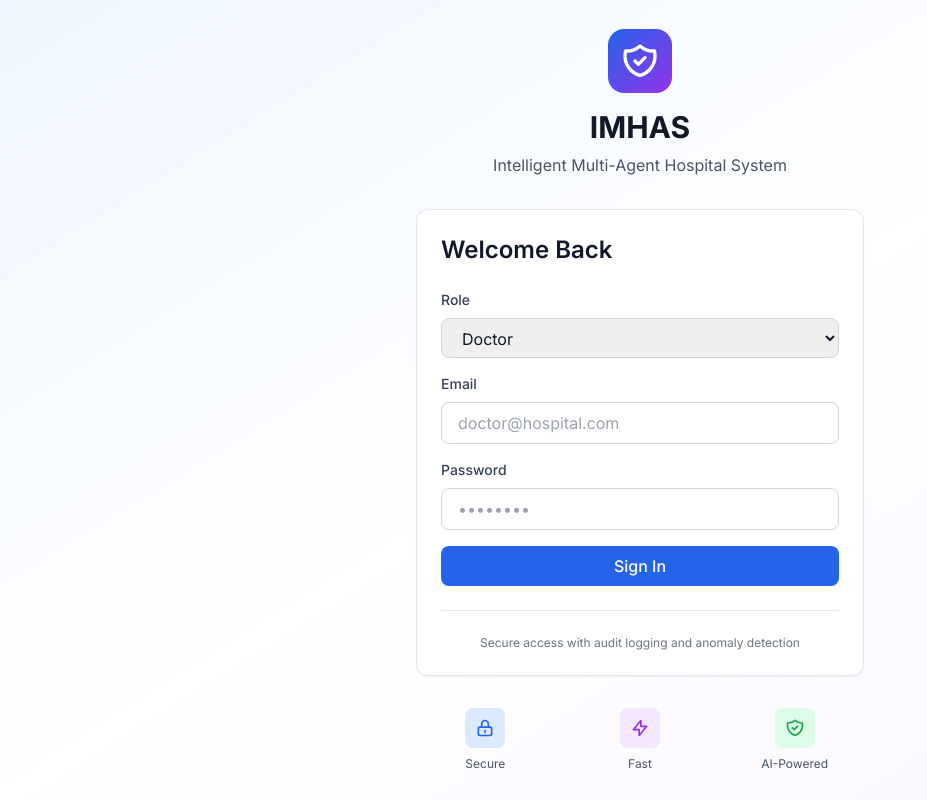
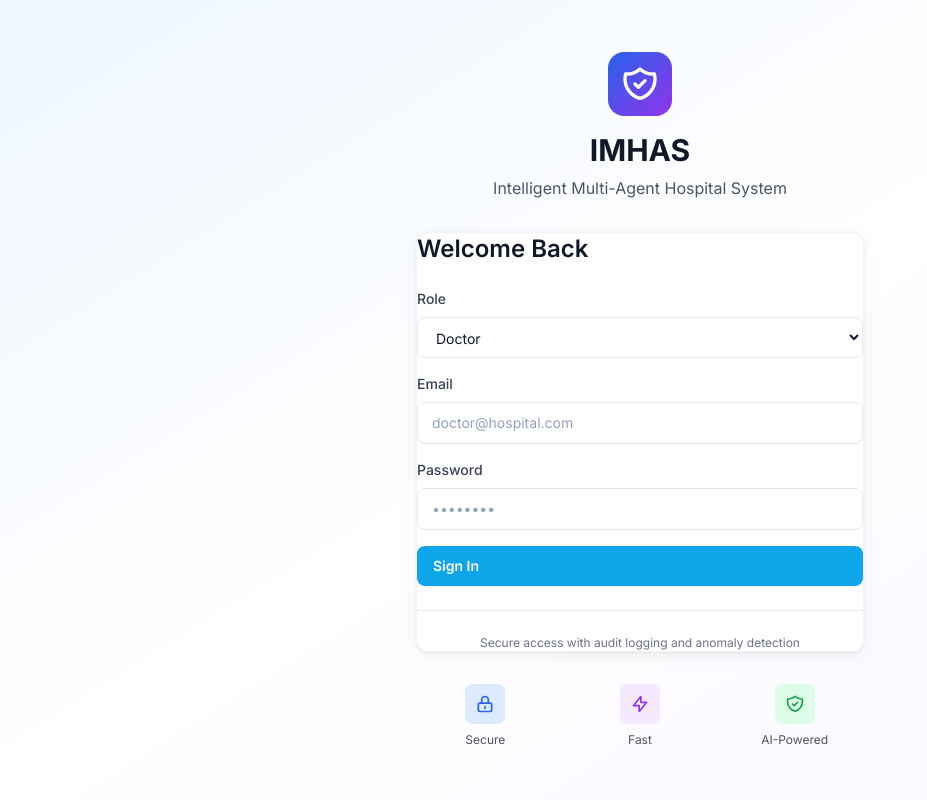
Before and after one commit to karthicksaai/IMHAS, a React (Vite) app in the folder frontend/: page /login in a window 1280 px wide. Shown: the whole page, without its empty margins (0-927 px from the left). Built offline with nearby package versions, Linux system fonts and the light colour scheme; no server answers.

Commit message:
feat: complete frontend redesign - modern medical UI with security command center

```diff
--- a/frontend/src/index.css
+++ b/frontend/src/index.css
@@ -2,93 +2,270 @@
 @tailwind components;
 @tailwind utilities;
 
-@layer base {
-  * {
-    @apply border-border;
+/* ── Design System Tokens ─────────────────────────────────── */
+:root {
+  --color-bg:          #f8fafc;
+  --color-sidebar:     #0f172a;
+  --color-sidebar-hover: #1e293b;
+  --color-accent:      #0ea5e9;
+  --color-accent-dark: #0284c7;
+  --color-accent-glow: rgba(14,165,233,0.15);
+  --color-danger:      #ef4444;
+  --color-danger-bg:   rgba(239,68,68,0.08);
+  --color-success:     #22c55e;
+  --color-warning:     #f59e0b;
+  --color-text:        #0f172a;
+  --color-text-muted:  #64748b;
+  --color-border:      #e2e8f0;
+  --radius-card:       12px;
+  --shadow-card:       0 1px 3px rgba(0,0,0,0.06), 0 4px 16px rgba(0,0,0,0.06);
+  --shadow-card-hover: 0 4px 12px rgba(0,0,0,0.1), 0 8px 32px rgba(14,165,233,0.12);
+  --sidebar-width:     256px;
+  --sidebar-collapsed: 72px;
+  --header-height:     64px;
+}
+
+/* ── Base ─────────────────────────────────────────────────── */
+*, *::before, *::after { box-sizing: border-box; }
+
+html { font-family: 'Inter', system-ui, -apple-system, sans-serif; }
+
+body {
+  background-color: var(--color-bg);
+  color: var(--color-text);
+  margin: 0;
+  -webkit-font-smoothing: antialiased;
+}
+
+/* ── Scrollbar ────────────────────────────────────────────── */
+::-webkit-scrollbar { width: 6px; height: 6px; }
+::-webkit-scrollbar-track { background: transparent; }
+::-webkit-scrollbar-thumb { background: #cbd5e1; border-radius: 99px; }
+::-webkit-scrollbar-thumb:hover { background: #94a3b8; }
+
+/* ── Cards ────────────────────────────────────────────────── */
+@layer components {
+  .card {
+    @apply bg-white rounded-xl border border-slate-100;
+    box-shadow: var(--shadow-card);
+    border-radius: var(--radius-card);
   }
-  body {
-    @apply bg-gray-50 text-gray-900 antialiased;
-    font-family: 'Inter', system-ui, -apple-system, sans-serif;
+  .card:hover {
+    box-shadow: var(--shadow-card-hover);
+    transition: box-shadow 0.2s ease;
+  }
+
+  /* ── Buttons ──────────────────────────────────────────────── */
+  .btn-primary {
+    @apply inline-flex items-center gap-2 px-4 py-2.5 rounded-lg font-semibold text-white text-sm transition-all;
+    background-color: var(--color-accent);
+    border: none;
+    cursor: pointer;
+  }
+  .btn-primary:hover {
+    background-color: var(--color-accent-dark);
+    transform: translateY(-1px);
+    box-shadow: 0 4px 12px rgba(14,165,233,0.35);
+  }
+  .btn-primary:active { transform: translateY(0); }
+
+  .btn-secondary {
+    @apply inline-flex items-center gap-2 px-4 py-2.5 rounded-lg font-semibold text-sm transition-all;
+    background-color: white;
+    color: var(--color-accent);
+    border: 1.5px solid var(--color-accent);
+    cursor: pointer;
+  }
+  .btn-secondary:hover {
+    background-color: var(--color-accent-glow);
+    transform: translateY(-1px);
+  }
+
+  .btn-danger {
+    @apply inline-flex items-center gap-2 px-4 py-2.5 rounded-lg font-semibold text-white text-sm transition-all;
+    background-color: var(--color-danger);
+    border: none;
+    cursor: pointer;
+  }
+
+  /* ── Inputs ───────────────────────────────────────────────── */
+  .input-field {
+    @apply w-full px-3.5 py-2.5 rounded-lg text-sm border transition-all outline-none;
+    border-color: var(--color-border);
+    background: white;
+    color: var(--color-text);
+  }
+  .input-field:focus {
+    border-color: var(--color-accent);
+    box-shadow: 0 0 0 3px var(--color-accent-glow);
+  }
+  .input-field::placeholder { color: #94a3b8; }
+
+  /* ── Badges ───────────────────────────────────────────────── */
+  .badge {
+    @apply inline-flex items-center gap-1 px-2.5 py-0.5 rounded-full text-xs font-semibold;
+  }
+  .badge-success { @apply badge bg-emerald-50 text-emerald-700 border border-emerald-200; }
+  .badge-danger  { @apply badge bg-red-50 text-red-700 border border-red-200; }
+  .badge-warning { @apply badge bg-amber-50 text-amber-700 border border-amber-200; }
+  .badge-info    { @apply badge bg-sky-50 text-sky-700 border border-sky-200; }
+  .badge-neutral { @apply badge bg-slate-100 text-slate-600 border border-slate-200; }
+
+  /* ── Sidebar ──────────────────────────────────────────────── */
+  .sidebar {
+    position: fixed;
+    top: 0; left: 0; bottom: 0;
+    width: var(--sidebar-width);
+    background-color: var(--color-sidebar);
+    display: flex;
+    flex-direction: column;
+    z-index: 50;
+    transition: width 0.25s ease;
+    overflow: hidden;
+  }
+  .sidebar.collapsed { width: var(--sidebar-collapsed); }
+
+  .sidebar-nav-item {
+    @apply flex items-center gap-3 px-4 py-3 mx-2 rounded-lg text-sm font-medium cursor-pointer transition-all;
+    color: #94a3b8;
+    text-decoration: none;
+  }
+  .sidebar-nav-item:hover {
+    background-color: var(--color-sidebar-hover);
+    color: white;
+  }
+  .sidebar-nav-item.active {
+    background-color: var(--color-accent-glow);
+    color: var(--color-accent);
+    border: 1px solid rgba(14,165,233,0.2);
+  }
+
+  /* ── Page layout ──────────────────────────────────────────── */
+  .page-layout {
+    margin-left: var(--sidebar-width);
+    min-height: 100vh;
+    background-color: var(--color-bg);
+    transition: margin-left 0.25s ease;
+  }
+  .page-layout.sidebar-collapsed { margin-left: var(--sidebar-collapsed); }
+
+  .page-header {
+    position: sticky; top: 0; z-index: 40;
+    height: var(--header-height);
+    background: rgba(248,250,252,0.9);
+    backdrop-filter: blur(12px);
+    border-bottom: 1px solid var(--color-border);
+    @apply flex items-center justify-between px-6;
+  }
+
+  .page-content { @apply px-6 py-6; }
+
+  /* ── KPI Cards ────────────────────────────────────────────── */
+  .kpi-card {
+    @apply card p-5 flex flex-col gap-2;
+  }
+  .kpi-icon {
+    @apply w-10 h-10 rounded-xl flex items-center justify-center text-lg flex-shrink-0;
+  }
+
+  /* ── Table ────────────────────────────────────────────────── */
+  .data-table { @apply w-full text-sm; }
+  .data-table thead { @apply bg-slate-50; }
+  .data-table th {
+    @apply px-4 py-3 text-left text-xs font-semibold text-slate-500 uppercase tracking-wider;
+  }
+  .data-table td { @apply px-4 py-3 text-slate-700 border-t border-slate-50; }
+  .data-table tr:hover td { @apply bg-slate-50/60; }
+  .data-table tr.anomaly-row td { background-color: var(--color-danger-bg) !important; }
+
+  /* ── Agent status strip ───────────────────────────────────── */
+  .agent-strip {
+    @apply flex items-center gap-2 px-3 py-2 rounded-lg bg-slate-50 border border-slate-100 text-xs font-medium text-slate-700;
+  }
+
+  /* ── Tab bar ──────────────────────────────────────────────── */
+  .tab-bar { @apply flex gap-1 p-1 bg-slate-100 rounded-xl w-fit; }
+  .tab-item {
+    @apply px-4 py-2 rounded-lg text-sm font-medium cursor-pointer transition-all text-slate-500;
+  }
+  .tab-item.active { @apply bg-white text-slate-900 shadow-sm; }
+  .tab-item:hover:not(.active) { @apply text-slate-700; }
+
+  /* ── Filter pills ─────────────────────────────────────────── */
+  .filter-pill {
+    @apply px-4 py-1.5 rounded-full text-xs font-semibold cursor-pointer transition-all border;
+    color: var(--color-text-muted);
+    border-color: var(--color-border);
+    background: white;
+  }
+  .filter-pill.active {
+    background-color: var(--color-accent);
+    color: white;
+    border-color: var(--color-accent);
+  }
+
+  /* ── Drag-drop zone ───────────────────────────────────────── */
+  .dropzone {
+    @apply border-2 border-dashed rounded-xl p-8 text-center transition-all cursor-pointer;
+    border-color: var(--color-border);
+    background: #fafafa;
+  }
+  .dropzone:hover, .dropzone.drag-over {
+    border-color: var(--color-accent);
+    background-color: var(--color-accent-glow);
   }
 }
 
-@layer components {
-  .btn-primary {
-    @apply bg-blue-600 text-white px-4 py-2 rounded-lg hover:bg-blue-700 transition-colors font-medium disabled:opacity-50 disabled:cursor-not-allowed;
-  }
-
-  .btn-secondary {
-    @apply bg-gray-200 text-gray-700 px-4 py-2 rounded-lg hover:bg-gray-300 transition-colors font-medium;
-  }
-
-  .card {
-    @apply bg-white rounded-xl shadow-sm border border-gray-200 p-6;
-  }
-
-  .input-field {
-    @apply w-full px-4 py-2 border border-gray-300 rounded-lg focus:ring-2 focus:ring-blue-500 focus:border-transparent outline-none transition-all;
-  }
-
-  .badge {
-    @apply inline-flex items-center px-3 py-1 rounded-full text-xs font-medium;
-  }
-
-  .badge-success {
-    @apply bg-green-100 text-green-700;
-  }
-
-  .badge-warning {
-    @apply bg-yellow-100 text-yellow-700;
-  }
-
-  .badge-error {
-    @apply bg-red-100 text-red-700;
-  }
-
-  .badge-info {
-    @apply bg-blue-100 text-blue-700;
-  }
+/* ── Animations ───────────────────────────────────────────── */
+@keyframes fadeInUp {
+  from { opacity: 0; transform: translateY(16px); }
+  to   { opacity: 1; transform: translateY(0); }
+}
+@keyframes slideInLeft {
+  from { opacity: 0; transform: translateX(-24px); }
+  to   { opacity: 1; transform: translateX(0); }
+}
+@keyframes pulse-ring {
+  0%   { box-shadow: 0 0 0 0 rgba(239,68,68,0.4); }
+  70%  { box-shadow: 0 0 0 8px rgba(239,68,68,0); }
+  100% { box-shadow: 0 0 0 0 rgba(239,68,68,0); }
+}
+@keyframes pulse-dot {
+  0%, 100% { opacity: 1; }
+  50%       { opacity: 0.4; }
+}
+@keyframes shimmer {
+  0%   { background-position: -400px 0; }
+  100% { background-position: 400px 0; }
 }
 
-/* Custom scrollbar */
-::-webkit-scrollbar {
-  width: 8px;
-  height: 8px;
+.animate-fade-in-up { animation: fadeInUp 0.4s ease both; }
+.animate-slide-in-left { animation: slideInLeft 0.35s ease both; }
+.animate-pulse-ring { animation: pulse-ring 1.5s infinite; }
+.live-dot {
+  display: inline-block;
+  width: 8px; height: 8px;
+  border-radius: 50%;
+  background: var(--color-success);
+  animation: pulse-dot 1.5s ease-in-out infinite;
+}
+.live-dot-danger {
+  display: inline-block;
+  width: 8px; height: 8px;
+  border-radius: 50%;
+  background: var(--color-danger);
+  animation: pulse-dot 1s ease-in-out infinite;
 }
 
-::-webkit-scrollbar-track {
-  @apply bg-gray-100;
+.skeleton {
+  background: linear-gradient(90deg, #f0f4f8 25%, #e2e8f0 50%, #f0f4f8 75%);
+  background-size: 400px 100%;
+  animation: shimmer 1.4s infinite;
+  border-radius: 6px;
 }
 
-::-webkit-scrollbar-thumb {
-  @apply bg-gray-300 rounded-full;
-}
-
-::-webkit-scrollbar-thumb:hover {
-  @apply bg-gray-400;
-}
-
-/* Loading spinner animation */
-@keyframes spin {
-  to {
-    transform: rotate(360deg);
-  }
-}
-
-.animate-spin {
-  animation: spin 1s linear infinite;
-}
-
-/* Pulse animation for processing states */
-@keyframes pulse {
-  0%, 100% {
-    opacity: 1;
-  }
-  50% {
-    opacity: .5;
-  }
-}
-
-.animate-pulse {
-  animation: pulse 2s cubic-bezier(0.4, 0, 0.6, 1) infinite;
-}
+/* Stagger delay helpers */
+.delay-100 { animation-delay: 0.1s; }
+.delay-200 { animation-delay: 0.2s; }
+.delay-300 { animation-delay: 0.3s; }
+.delay-400 { animation-delay: 0.4s; }
```
